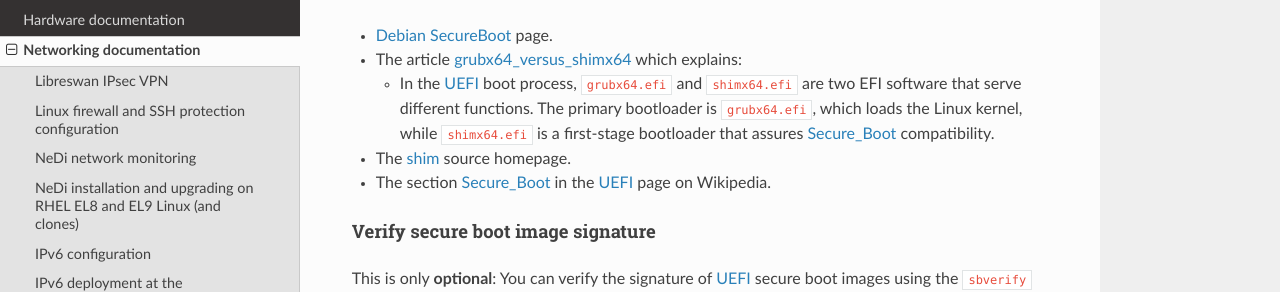
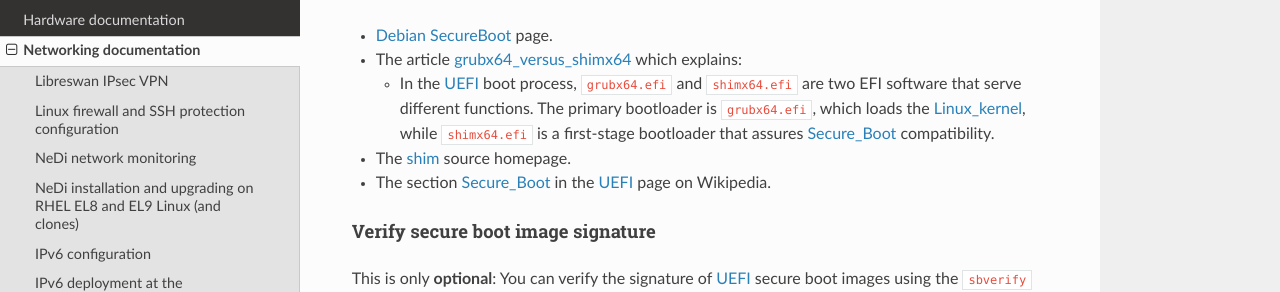
Before and after one commit to OleHolmNielsen/ITwiki, a Sphinx documentation site: the page built from docs/PXE_and_UEFI.rst, in a window 1280 px wide and 900 px high, scrolled down 5443 px. Shown: the part 159-451 px from the top of the window. Built offline with Sphinx 7.4.7 and the Read the Docs theme 3.1.0, drawn with Linux system fonts in a browser that asks for light colours.

Commit message:
Minor edit

```diff
--- a/docs/PXE_and_UEFI.rst
+++ b/docs/PXE_and_UEFI.rst
@@ -265,7 +265,8 @@ Further information:
 * The article grubx64_versus_shimx64_ which explains:
 
   * In the UEFI_ boot process, ``grubx64.efi`` and ``shimx64.efi`` are two EFI software that serve different functions.
-    The primary bootloader is ``grubx64.efi``, which loads the Linux kernel, while ``shimx64.efi`` is a first-stage bootloader that assures Secure_Boot_ compatibility.
+    The primary bootloader is ``grubx64.efi``, which loads the Linux_kernel_,
+    while ``shimx64.efi`` is a first-stage bootloader that assures Secure_Boot_ compatibility.
 
 * The shim_ source homepage.
 * The section Secure_Boot_ in the UEFI_ page on Wikipedia.
```
